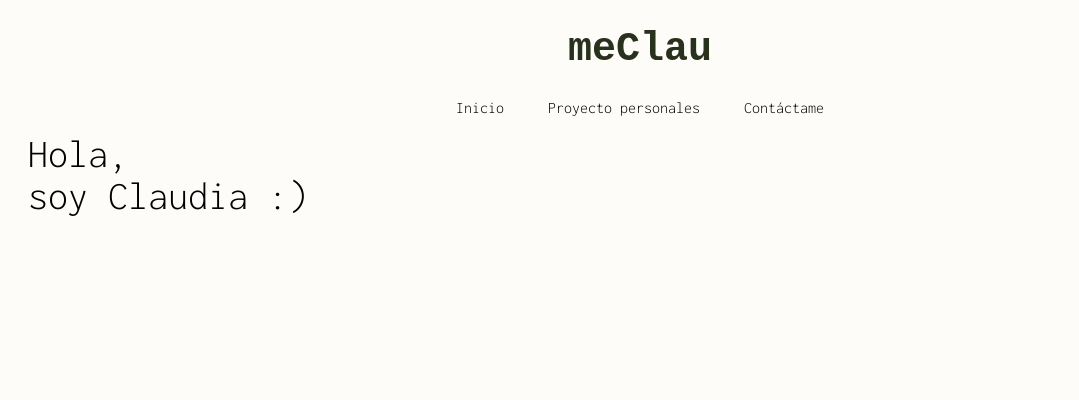
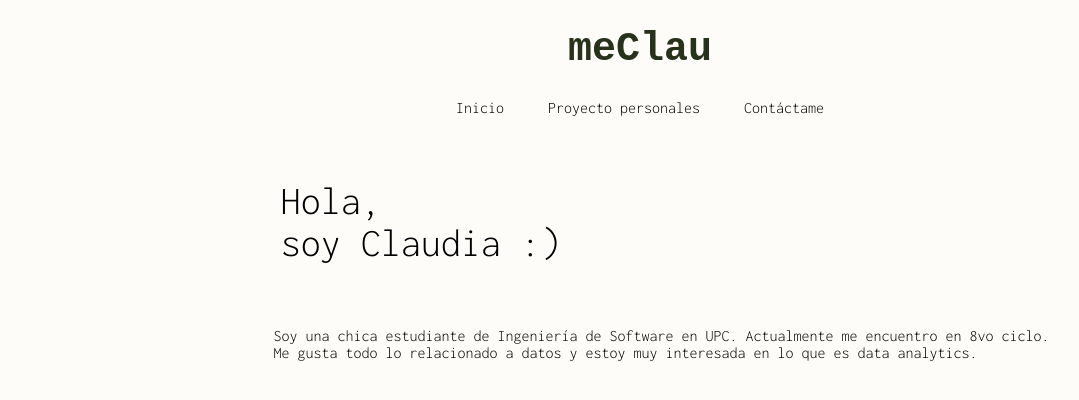
Before and after one commit to ClauRozasG/meClau, a plain HTML site: page index.html in a window 1280 px wide. Shown: the whole page, without its empty margins (0-1079 px from the left). Drawn offline with Linux system fonts and the light colour scheme.

Commit message:
add: description and update: animated title

```diff
--- a/index.html
+++ b/index.html
@@ -30,10 +30,18 @@
             <script src="script.js"></script>
         </header>
         <main>
+            <div class="aboutme">
+                <p>
+                    Soy una chica estudiante de Ingeniería de Software en UPC. Actualmente me encuentro en 8vo ciclo. <br>
+                    Me gusta todo lo relacionado a datos y estoy muy interesada en lo que es data analytics.
+                </p>
 
+            </div>
         </main>
 
         <footer>
+
+
 
         </footer>
     </body>
--- a/style.css
+++ b/style.css
@@ -36,6 +36,18 @@ body{
     color: black;
 }
 
+.titulo-animado{
+    margin-left: 20%;
+    margin-top: 5%;
+}
+
+.aboutme{
+    font-family: 'Inconsolata', monospace;
+    color: black;
+    margin-left: 21%;
+    margin-top: 5%;
+}
+
 /* Estilos para el cursor parpadeante */
 .cursor {
     display: inline-block;
```
